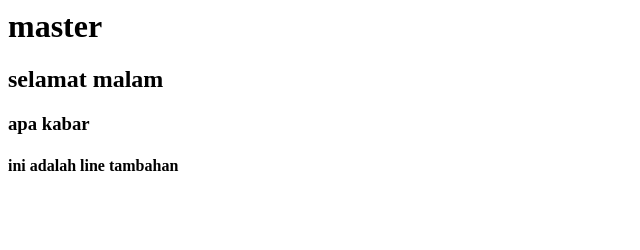
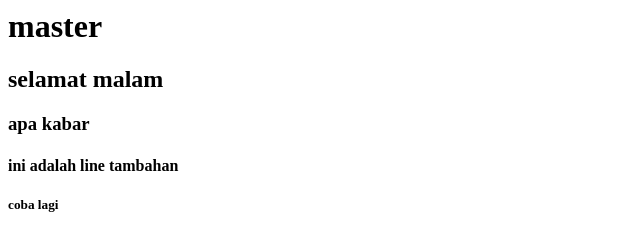
Before and after one commit to Haikal13/bekup, a plain HTML site: page index.html in a window 1280 px wide. Shown: the full height of the page, 0-640 px from the left. Drawn offline with Linux system fonts and the light colour scheme.

Commit message:
coba lagi

```diff
--- a/index.html
+++ b/index.html
@@ -6,6 +6,7 @@
 <h2> selamat malam </h2>
 <h3> apa kabar </h3>
 <h4> ini adalah line tambahan </h4>
+<h5> coba lagi </h5>
 
 </body>
 
```
